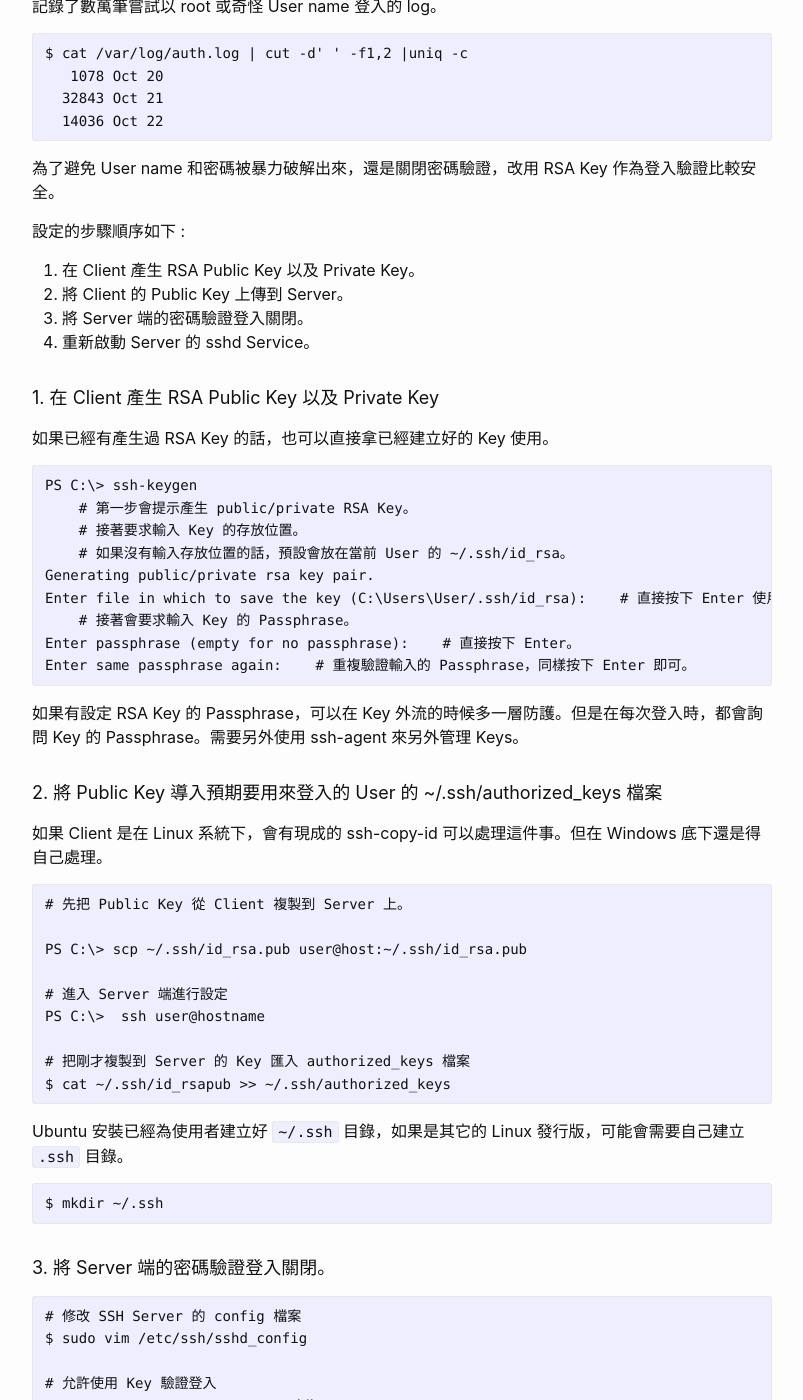
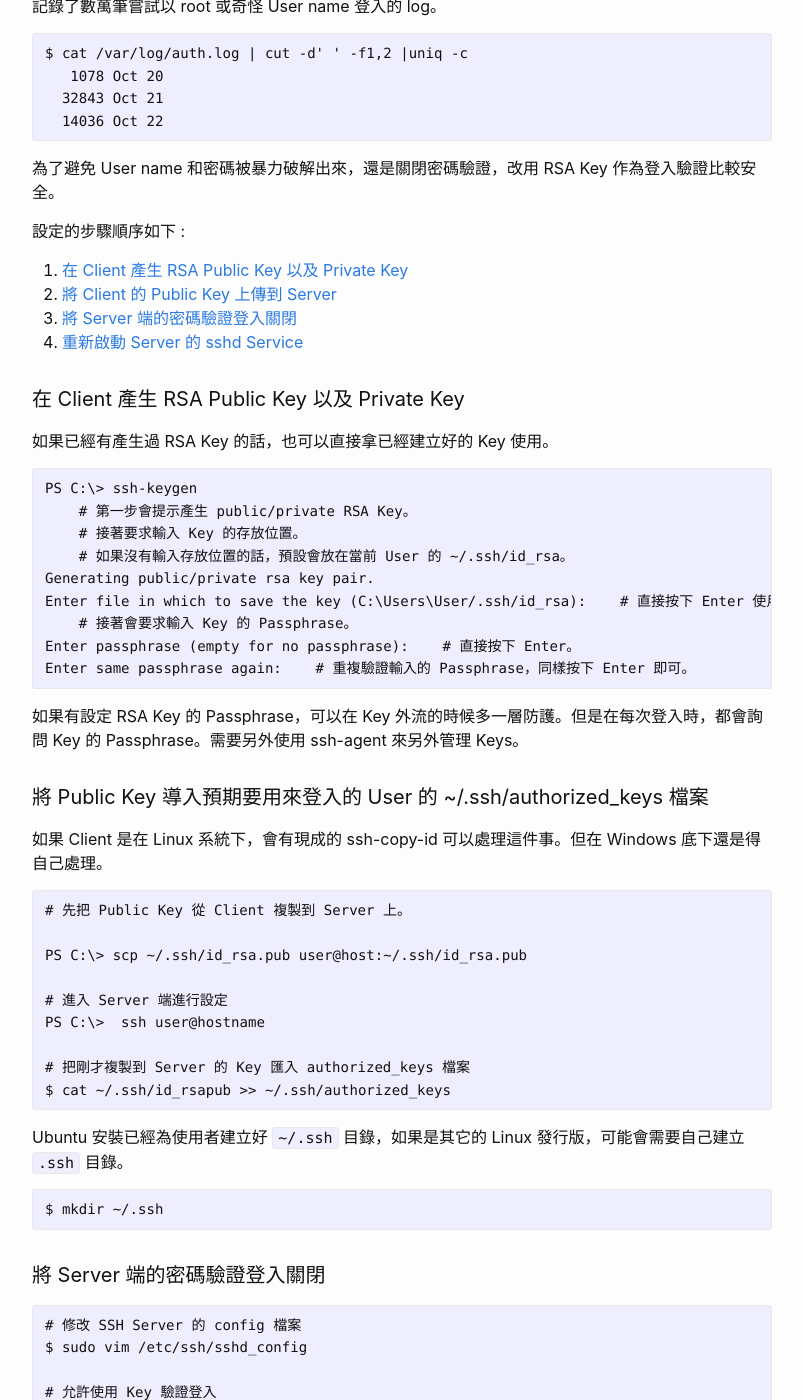
Before and after one commit to SHANG5150/shang5150.github.io, a Jekyll site: the page built from _posts/2019-11-02-ssh-usage-and-config-settings.md, in a window 1280 px wide and 1400 px high, scrolled down 897 px. Shown: the whole window, without its empty margins (238-1041 px from the left). Built offline with Jekyll 4.4.1, drawn with Linux system fonts in a browser that asks for light colours; some of the changed text lies outside the part shown.

Commit message:
調整標題字級和目錄連結測試

````diff
--- a/_posts/2019-11-02-ssh-usage-and-config-settings.md
+++ b/_posts/2019-11-02-ssh-usage-and-config-settings.md
@@ -39,12 +39,12 @@ $ cat /var/log/auth.log | cut -d' ' -f1,2 |uniq -c
 
 設定的步驟順序如下 :
 
-1. 在 Client 產生  RSA Public Key 以及 Private Key。
-2. 將 Client 的 Public Key 上傳到 Server。
-3. 將 Server 端的密碼驗證登入關閉。
-4. 重新啟動 Server 的 sshd Service。
+1. [在 Client 產生 RSA Public Key 以及 Private Key](#在-Client-產生-RSA-Public-Key-以及-Private-Key)
+2. [將 Client 的 Public Key 上傳到 Server](#將-Client-的-Public-Key-上傳到-Server)
+3. [將 Server 端的密碼驗證登入關閉](#將-Server-端的密碼驗證登入關閉)
+4. [重新啟動 Server 的 sshd Service](#重新啟動-Server-的-sshd-Service)
 
-##### 1. 在 Client 產生  RSA Public Key 以及 Private Key
+#### 在 Client 產生  RSA Public Key 以及 Private Key
 
 如果已經有產生過 RSA Key 的話，也可以直接拿已經建立好的 Key 使用。
 
@@ -62,7 +62,7 @@ Enter same passphrase again:    # 重複驗證輸入的 Passphrase，同樣按
 
 如果有設定 RSA Key 的 Passphrase，可以在 Key 外流的時候多一層防護。但是在每次登入時，都會詢問 Key 的 Passphrase。需要另外使用 ssh-agent 來另外管理 Keys。
 
-##### 2. 將 Public Key 導入預期要用來登入的 User 的 ~/.ssh/authorized_keys 檔案
+#### 將 Public Key 導入預期要用來登入的 User 的 ~/.ssh/authorized_keys 檔案
 
 如果 Client 是在 Linux 系統下，會有現成的 ssh-copy-id 可以處理這件事。但在 Windows 底下還是得自己處理。
 
@@ -84,7 +84,7 @@
 $ mkdir ~/.ssh
 ```
 
-##### 3. 將 Server 端的密碼驗證登入關閉。
+#### 將 Server 端的密碼驗證登入關閉
 
 ```
 # 修改 SSH Server 的 config 檔案
````
Also changed, not shown: other parts of _posts/2019-11-02-ssh-usage-and-config-settings.md (+2 -1 lines), _posts/2019-10-20-dotnet-export-csv-garbled.md (+7 -7 lines).
